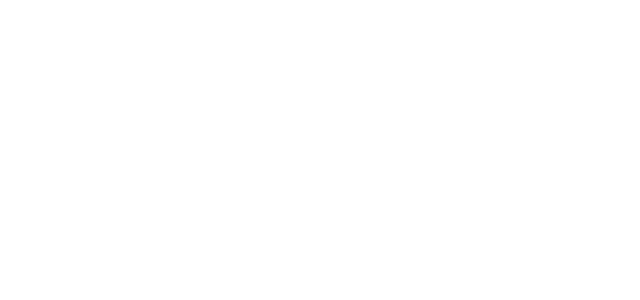
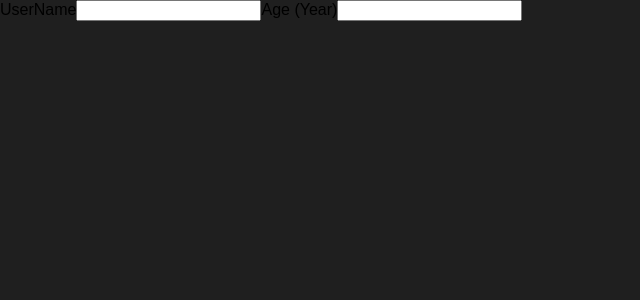
Before and after one commit to rdchen1124/React-Complete-Guide, a React (Create React App) app: page / in a window 1280 px wide. Shown: the top 300 px of the page, without its empty margins (0-640 px from the left). Built offline with nearby package versions, Linux system fonts and the light colour scheme.

Commit message:
Adding UserForm for user to submit certain information to this app.

```diff
--- a/src/App.js
+++ b/src/App.js
@@ -1,10 +1,10 @@
 import React from 'react';
-
+import UserForm from './components/Users/UserForm';
 
 function App() {
   return (
     <div>
-
+      <UserForm />
     </div>
   );
 }
--- /dev/null
+++ b/src/components/Users/UserForm.js
@@ -0,0 +1,17 @@
+import React from "react";
+
+const UserForm = props => {
+  const handleSubmit = (e) => {
+    e.preventDefault();
+  }
+  return (
+    <form onSubmit={handleSubmit}>
+      <label htmlFor="username">UserName</label>
+      <input id="username" type="text" />
+      <label htmlFor="age">Age (Year)</label>
+      <input id="age" type="number" />
+    </form>
+  )
+}
+
+export default UserForm;
--- a/src/index.css
+++ b/src/index.css
@@ -4,6 +4,7 @@
 
 html {
   font-family: sans-serif;
+  background: #1f1f1f;
 }
 
 body {
```
